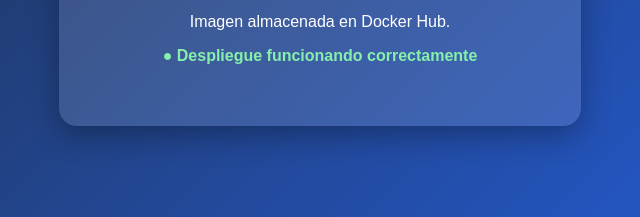
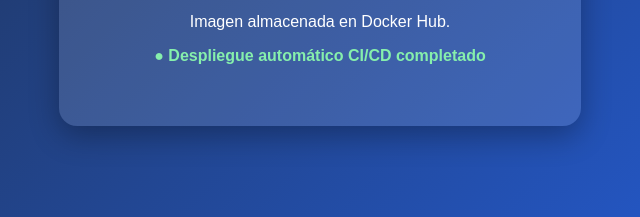
Before and after one commit to Eddyanna14/ansible-ubuntu-lab, a plain HTML site: page app/index.html in a window 1280 px wide. Shown: the part 407-624 px from the top of the page, 320-960 px from the left. Drawn offline with Linux system fonts and the light colour scheme.

Commit message:
Comprobar despliegue automatico en produccion

```diff
--- a/app/index.html
+++ b/app/index.html
@@ -41,7 +41,7 @@
         <h1>Ansible Ubuntu Lab</h1>
         <p>Aplicación desplegada automáticamente con GitHub Actions.</p>
         <p>Imagen almacenada en Docker Hub.</p>
-        <p class="estado">● Despliegue funcionando correctamente</p>
+       <p class="estado">● Despliegue automático CI/CD completado</p>
     </div>
 </body>
 </html>
```
